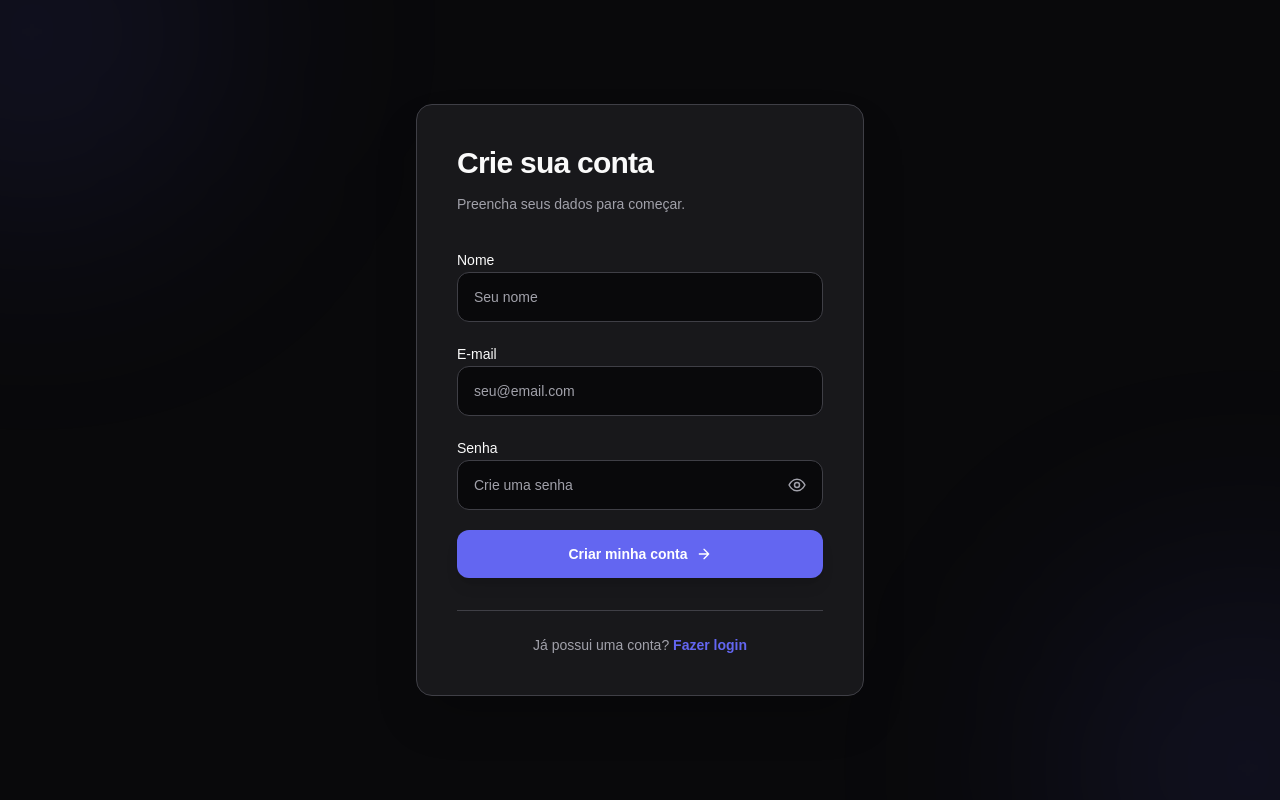
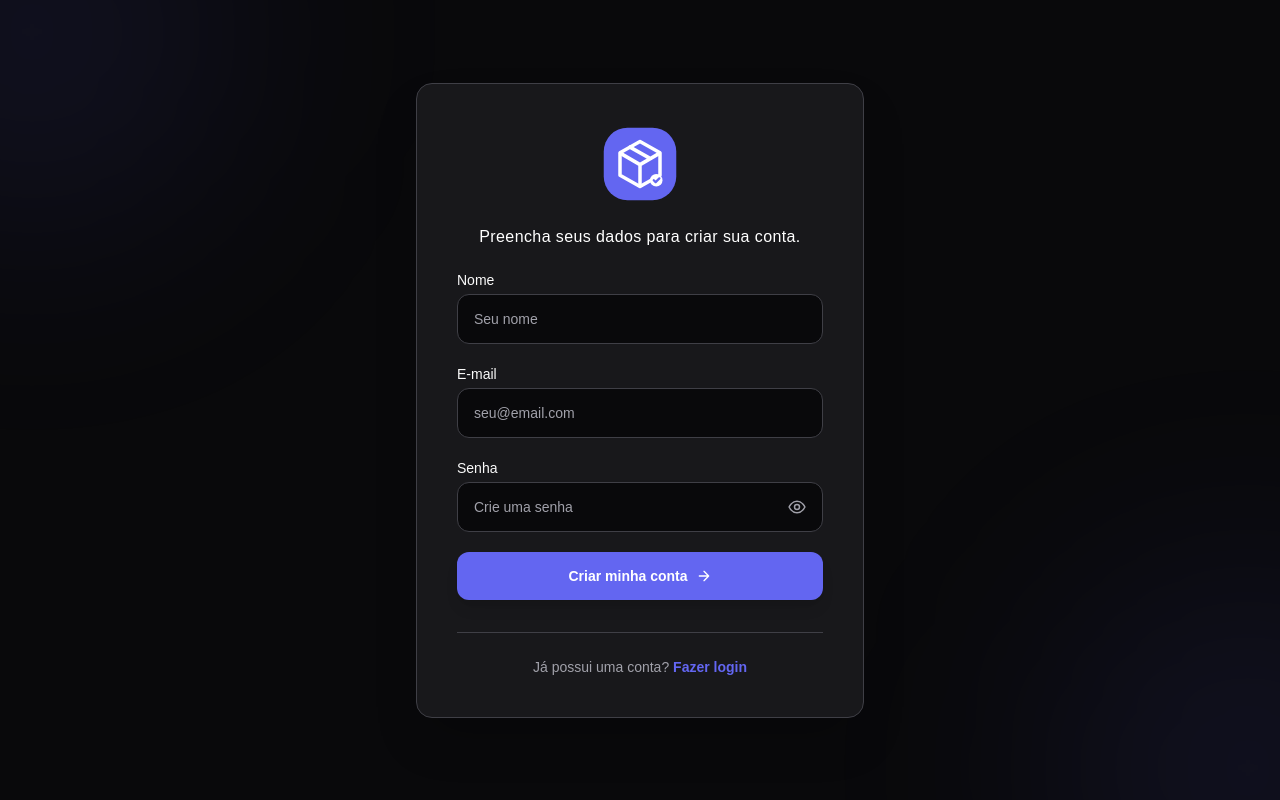
Before and after one commit to klayver-martins/frontend, a Next.js app: page /register in a window 1280 px wide. Built offline with nearby package versions, Linux system fonts and the light colour scheme.

Commit message:
feat: implementa upload de imagens no Vercel Blob e adiciona logo à interface

```diff
--- /dev/null
+++ b/app/(dashboard)/products/product-photo.tsx
@@ -0,0 +1,52 @@
+'use client';
+
+import { Image as ImageIcon } from 'lucide-react';
+import Image from 'next/image';
+import { useState } from 'react';
+
+import { getProductPhotoUrl } from '@/app/utils/get-product-photo-url';
+
+interface ProductPhotoProps {
+  photo?: string | null;
+  code: string;
+  className: string;
+  iconSize?: number;
+}
+
+export function ProductPhoto({ photo, code, className, iconSize = 20 }: ProductPhotoProps) {
+  const [hasError, setHasError] = useState(false);
+
+  const photoUrl = getProductPhotoUrl(photo);
+
+  if (!photoUrl || hasError) {
+    return (
+      <div
+        className={`${className} flex items-center justify-center overflow-hidden bg-muted text-muted-foreground`}
+        title={hasError ? 'Não foi possível carregar a imagem' : 'Produto sem foto'}
+      >
+        <ImageIcon size={iconSize} />
+      </div>
+    );
+  }
+
+  return (
+    <div className={`relative overflow-hidden ${className}`}>
+      <Image
+        src={photoUrl}
+        alt={`Foto do produto ${code}`}
+        fill
+        sizes="(max-width: 1279px) 56px, 48px"
+        className="object-cover"
+        onError={() => {
+          console.error('Erro ao carregar imagem do produto:', {
+            code,
+            photo,
+            photoUrl,
+          });
+
+          setHasError(true);
+        }}
+      />
+    </div>
+  );
+}
--- a/app/components/auth-guard.tsx
+++ b/app/components/auth-guard.tsx
@@ -1,10 +1,10 @@
 'use client';
 
+import { useRouter } from 'next/navigation';
 import { useEffect, useState, type ReactNode } from 'react';
-import { useRouter } from 'next/navigation';
 
+import { SESSION_EXPIRED_EVENT } from '@/app/services/api-client';
 import { getProfileService } from '@/app/services/user/get-profile-service';
-import { SESSION_EXPIRED_EVENT } from '@/app/services/api-client';
 
 interface AuthGuardProps {
   children: ReactNode;
@@ -50,7 +50,7 @@ export function AuthGuard({ children }: AuthGuardProps) {
       <div className="flex min-h-screen items-center justify-center bg-background">
         <div className="flex flex-col items-center gap-3 text-muted-foreground">
           <div className="h-8 w-8 animate-spin rounded-full border-2 border-primary border-t-transparent" />
-          <p className="text-sm">Verificando sua sessão...</p>
+          <p className="text-sm">Carregando aguarde um momento...</p>
         </div>
       </div>
     );
--- a/app/components/input-email.tsx
+++ b/app/components/input-email.tsx
@@ -16,7 +16,7 @@ export function InputEmail({
   autoComplete = 'email',
 }: InputEmailProps) {
   return (
-    <div className="space-y-2">
+    <div className="flex flex-col gap-1">
       <label htmlFor={registration.name} className="text-sm font-medium text-foreground">
         {label}
       </label>
--- a/app/components/input-password.tsx
+++ b/app/components/input-password.tsx
@@ -21,7 +21,7 @@ export function InputPassword({
   const [showPassword, setShowPassword] = useState(false);
 
   return (
-    <div className="space-y-2">
+    <div className="flex flex-col gap-1">
       <label htmlFor={registration.name} className="text-sm font-medium text-foreground">
         {label}
       </label>
--- a/app/components/register-form.tsx
+++ b/app/components/register-form.tsx
@@ -58,18 +58,57 @@ export function RegisterForm() {
   return (
     <div className="w-full rounded-2xl border border-border bg-card p-8 text-card-foreground shadow-2xl sm:p-10">
       {/* Header */}
-      <div className="mb-8 space-y-3">
-        <h1 className="text-3xl font-bold tracking-tight text-foreground">Crie sua conta</h1>
+      <div className="mb-5 flex flex-col items-center gap-5">
+        <svg
+          xmlns="http://www.w3.org/2000/svg"
+          viewBox="0 0 64 64"
+          fill="none"
+          className="h-20 w-20"
+        >
+          <defs>
+            <linearGradient id="logo-gradient" x1="8" y1="8" x2="56" y2="56">
+              <stop offset="0%" stopColor="var(--primary)" />
+              <stop offset="100%" stopColor="var(--primary)" stopOpacity="0.65" />
+            </linearGradient>
+          </defs>
 
-        <p className="text-sm leading-relaxed text-muted-foreground">
-          Preencha seus dados para começar.
+          <rect x="3" y="3" width="58" height="58" rx="19" fill="url(#logo-gradient)" />
+
+          <path
+            d="M32 14L48 23V41L32 50L16 41V23L32 14Z"
+            stroke="white"
+            strokeWidth="2.8"
+            strokeLinejoin="round"
+          />
+
+          <path
+            d="M16.5 23.5L32 32.5L47.5 23.5M32 32.5V49.5M24 18.5L40 27.5"
+            stroke="white"
+            strokeWidth="2.8"
+            strokeLinecap="round"
+            strokeLinejoin="round"
+          />
+
+          <circle cx="45" cy="45" r="5" fill="white" />
+
+          <path
+            d="M43 45L44.5 46.5L47.5 43.5"
+            stroke="var(--primary)"
+            strokeWidth="1.8"
+            strokeLinecap="round"
+            strokeLinejoin="round"
+          />
+        </svg>
+
+        <p className="text-md font-medium leading-relaxed tracking-wide text-white ">
+          Preencha seus dados para criar sua conta.
         </p>
       </div>
 
       {/* Form */}
       <form onSubmit={handleSubmit(onSubmit)} className="space-y-5">
         {/* Name */}
-        <div className="space-y-2">
+        <div className="flex flex-col gap-1">
           <label htmlFor="name" className="text-sm font-medium text-foreground">
             Nome
           </label>
--- a/app/components/sidebar.tsx
+++ b/app/components/sidebar.tsx
@@ -24,6 +24,55 @@ export function Sidebar() {
           : 'hidden -translate-x-full opacity-0 pointer-events-none md:flex'
       }`}
     >
+      {/* Logo */}
+      <div className="hidden items-center gap-3 border-b border-border px-6 py-6 md:flex">
+        <svg
+          xmlns="http://www.w3.org/2000/svg"
+          viewBox="0 0 64 64"
+          fill="none"
+          className="h-11 w-11 shrink-0"
+        >
+          <defs>
+            <linearGradient id="sidebar-logo-gradient" x1="8" y1="8" x2="56" y2="56">
+              <stop offset="0%" stopColor="var(--primary)" />
+              <stop offset="100%" stopColor="var(--primary)" stopOpacity="0.65" />
+            </linearGradient>
+          </defs>
+
+          <rect x="3" y="3" width="58" height="58" rx="19" fill="url(#sidebar-logo-gradient)" />
+
+          <path
+            d="M32 14L48 23V41L32 50L16 41V23L32 14Z"
+            stroke="white"
+            strokeWidth="2.8"
+            strokeLinejoin="round"
+          />
+
+          <path
+            d="M16.5 23.5L32 32.5L47.5 23.5M32 32.5V49.5M24 18.5L40 27.5"
+            stroke="white"
+            strokeWidth="2.8"
+            strokeLinecap="round"
+            strokeLinejoin="round"
+          />
+
+          <circle cx="45" cy="45" r="5" fill="white" />
+
+          <path
+            d="M43 45L44.5 46.5L47.5 43.5"
+            stroke="var(--primary)"
+            strokeWidth="1.8"
+            strokeLinecap="round"
+            strokeLinejoin="round"
+          />
+        </svg>
+
+        <div className="min-w-0">
+          <h2 className="truncate text-base font-bold tracking-tight text-foreground">Manager</h2>
+          <p className="text-xs text-muted-foreground">Gestão de produtos</p>
+        </div>
+      </div>
+
       <nav
         aria-label="Navegação principal"
         className="flex flex-row gap-2 overflow-x-auto p-3 md:flex-col md:gap-1.5 md:p-4 md:pt-8"
--- a/app/layout.tsx
+++ b/app/layout.tsx
@@ -15,8 +15,9 @@ const geistMono = Geist_Mono({
 });
 
 export const metadata: Metadata = {
-  title: 'Create Next App',
-  description: 'Generated by create next app',
+  title: 'Sistema de Produtos',
+  description:
+    'Sistema de gerenciamento de produtos full stack com Next.js, TypeScript, Tailwind CSS Node.js e PostgreSQL.',
 };
 
 export default function RootLayout({ children }: LayoutProps<'/'>) {
--- a/app/utils/get-product-photo-url.ts
+++ b/app/utils/get-product-photo-url.ts
@@ -1,13 +1,15 @@
-export function getProductPhotoUrl(photo: string | null | undefined): string | null {
-  if (!photo) {
-    return null;
+export function getProductPhotoUrl(photo?: string | null): string | null {
+  if (!photo) return null;
+
+  // Se já for uma URL absoluta, retorna sem modificar.
+  if (/^https?:\/\//i.test(photo)) {
+    return photo;
   }
 
+  // Compatibilidade com imagens antigas armazenadas no backend.
   const apiUrl = process.env.NEXT_PUBLIC_API_URL;
 
-  if (!apiUrl) {
-    return null;
-  }
+  if (!apiUrl) return null;
 
-  return `${apiUrl.replace(/\/$/, '')}/${photo.replace(/^\//, '')}`;
+  return `${apiUrl.replace(/\/+$/, '')}/${photo.replace(/^\/+/, '')}`;
 }
--- a/next.config.ts
+++ b/next.config.ts
@@ -8,23 +8,34 @@ const nextConfig: NextConfig = {
       (process.env.NODE_ENV === 'development' ? 'http://localhost:3333' : undefined);
 
     if (!apiTarget) {
-      throw new Error(
-        'Configure API_PROXY_TARGET ou NEXT_PUBLIC_API_URL com a URL do backend.',
-      );
+      throw new Error('Configure API_PROXY_TARGET ou NEXT_PUBLIC_API_URL com a URL do backend.');
     }
 
     return [
       {
         source: '/api/:path*',
-        destination: `${apiTarget.replace(/\/$/, '')}/:path*`,
+        destination: `${apiTarget.replace(/\/+$/, '')}/:path*`,
       },
     ];
   },
+
+  images: {
+    remotePatterns: [
+      {
+        protocol: 'https',
+        hostname: 'fwrr6usguyl8tsp3.public.blob.vercel-storage.com',
+        pathname: '/**',
+      },
+    ],
+  },
+
   experimental: {
     agentFeedback: true,
   },
+
   cacheComponents: true,
   partialPrefetching: true,
+
   turbopack: {
     rules: {
       '*.css': {
```
Also changed, not shown: app/(dashboard)/products/products-client.tsx (+10 -46 lines), app/components/login-form.tsx (+43 -4 lines).
